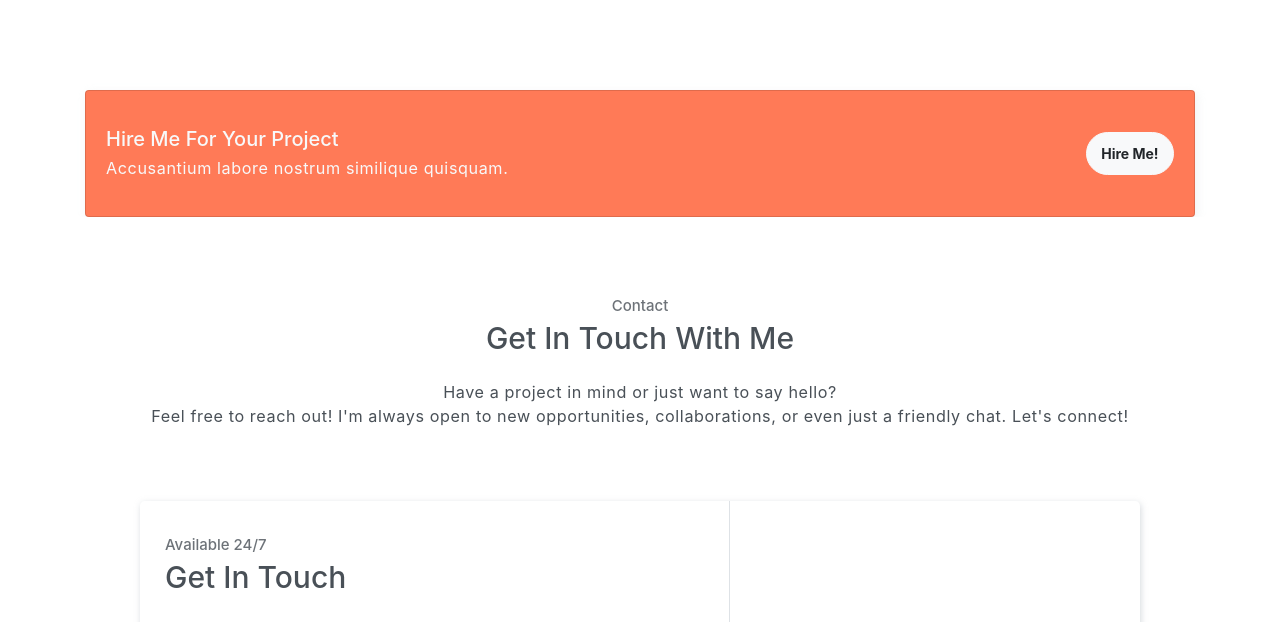
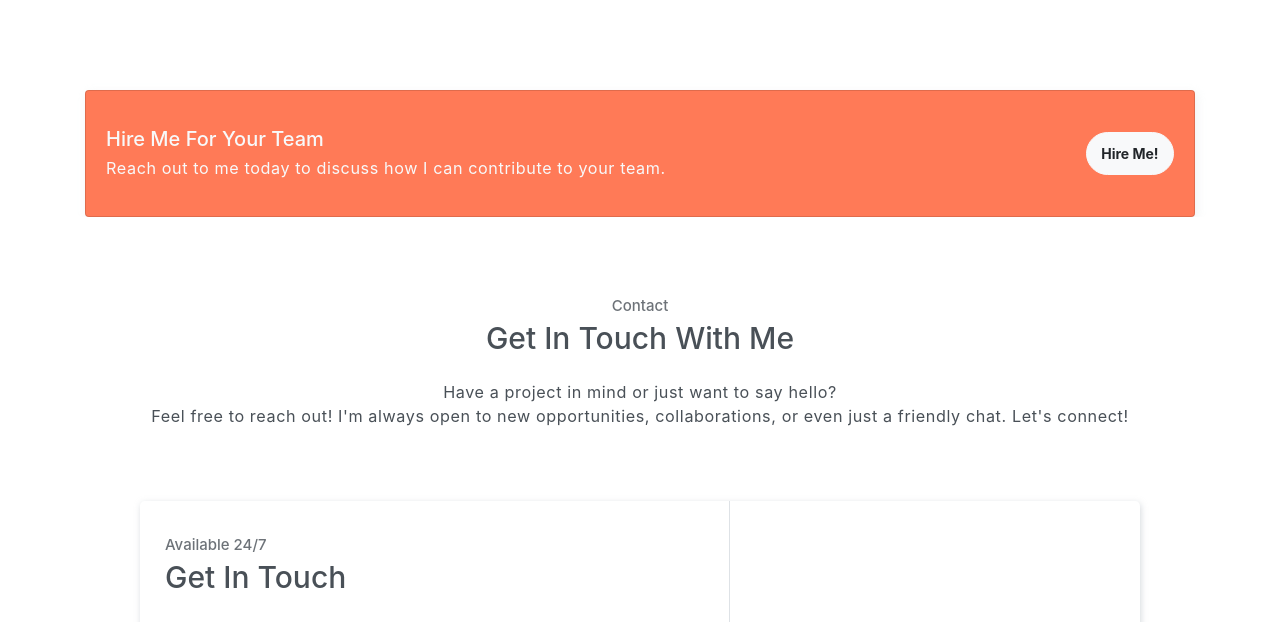
Before and after one commit to YvonneZuo/personal-web, a website: page public_html/index.html in a window 1280 px wide. Shown: the part 4780-5402 px from the top of the page. Drawn offline with Linux system fonts and the light colour scheme.

Commit message:
updated contact section

```diff
--- a/public_html/index.html
+++ b/public_html/index.html
@@ -414,8 +414,8 @@
                 <div class="card-body text-light">
                     <div class="row align-items-center">
                         <div class="col-sm-9 text-center text-sm-left">
-                            <h5 class="mt-3">Hire Me For Your Project</h5>
-                            <p class="mb-3">Accusantium labore nostrum similique quisquam.</p>
+                            <h5 class="mt-3">Hire Me For Your Team</h5>
+                            <p class="mb-3">Reach out to me today to discuss how I can contribute to your team.</p>
                         </div>
                         <div class="col-sm-3 text-center text-sm-right">
                             <button class="btn btn-light rounded">Hire Me!</button>
```
